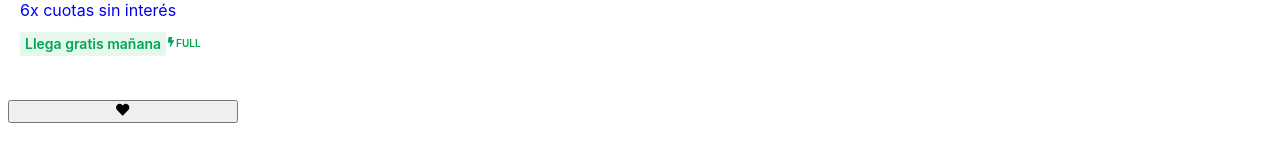
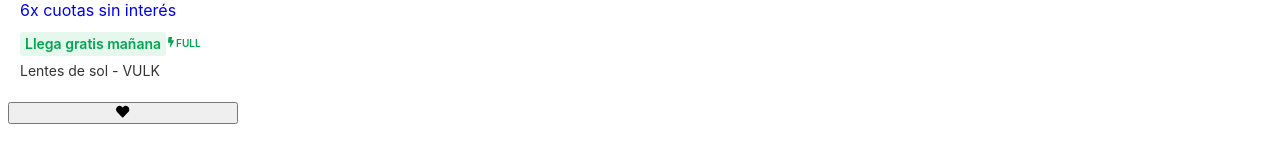
Before and after one commit to gomezz-mario/ecommerce-js, a React (Create React App) app: page / in a window 1280 px wide. Shown: the part 382-542 px from the top of the page. Built offline with nearby package versions, Linux system fonts and the light colour scheme.

Commit message:
Cambios en el orden de las carpetas

```diff
--- a/src/componentes/ItemList.jsx
+++ b/src/componentes/ItemList/ItemList.jsx
@@ -1,5 +1,5 @@
 import React from "react";
-import Item from "./Item/Item";
+import Item from "../Item/Item";
 
 export const ItemList = ({data = []}) => {
 	return(
--- a/src/componentes/ItemListContainer.jsx
+++ b/src/componentes/ItemListContainer/ItemListContainer.jsx
@@ -1,9 +1,9 @@
 import React, {useState, useEffect} from "react";
-import ItemCount from "./ItemCount";
-import ItemList from "./ItemList";
+import ItemCount from "../ItemCount/ItemCount";
+import ItemList from "../ItemList/ItemList";
 
 
-const products = [{id: 1, image: "https://picsum.photos/id/237/300/300", nombre: "Lentes de sol - VULK","description": "", precio: "$8.000", discountPercent: "20% OFF", discountPrice: "$10.000", installments: "6x cuotas sin interés", shipping: "Llega gratis mañana"}];
+const products = [{id: 1, image: "https://picsum.photos/id/237/300/300", name: "Lentes de sol - VULK", description: "", precio: "$8.000", discountPercent: "20% OFF", discountPrice: "$10.000", installments: "6x cuotas sin interés", shipping: "Llega gratis mañana"}];
 
 export const ItemListContainer = () => {
 
--- a/src/componentes/Navbar.jsx
+++ b/src/componentes/Navbar/Navbar.jsx
@@ -1,7 +1,7 @@
 import React from "react";
 import styled from 'styled-components';
-import { FaGlideG } from "react-icons/fa";
-import CartButton from "./CartButton";
+import {FaGlideG} from "react-icons/fa";
+import CartButton from "../CartButton/CartButton";
 
 export const Nabvar = () => {
 	return(
```
Also changed, not shown: src/App.js (+2 -6 lines), src/componentes/BurguerButton/BurguerButton.jsx (renamed from src/componentes/BurguerButton.jsx), src/componentes/CartButton/CartButton.jsx (renamed from src/componentes/CartButton.jsx), src/componentes/ItemCount/ItemCount.jsx (renamed from src/componentes/ItemCount.jsx).
